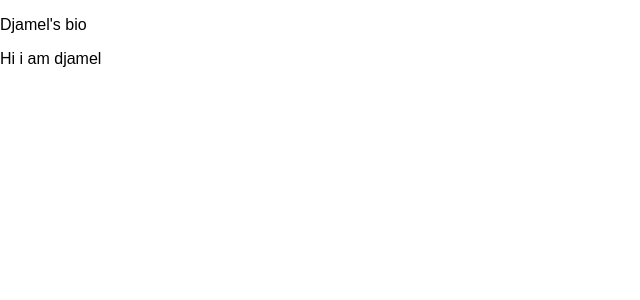
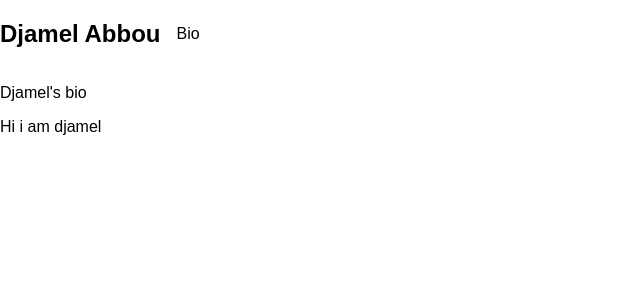
Before and after one commit to DjamelAbbou/nextjs-mdx, a Next.js app: page /bio in a window 1280 px wide. Shown: the top 300 px of the page, without its empty margins (0-640 px from the left). Built offline with nearby package versions, Linux system fonts and the light colour scheme.

Commit message:
added posts folder

```diff
--- a/src/pages/_app.js
+++ b/src/pages/_app.js
@@ -1,4 +1,5 @@
 import '../../styles/globals.css'
+import Navbar from '../components/navbar'
 
 function MyApp({ Component, pageProps }) {
   return <Component {...pageProps} />
--- a/src/pages/bio.js
+++ b/src/pages/bio.js
@@ -1,8 +1,10 @@
 import React from 'react'
+import Navbar from '../components/navbar'
 
 export default function bio() {
   return (
-    <div>
+    <div className='bio-container'>
+        <Navbar />
         <p>Djamel's bio</p>
         <p>Hi i am djamel</p>
     </div>
```
Also changed, not shown: src/components/navbar.css (indentation only).
